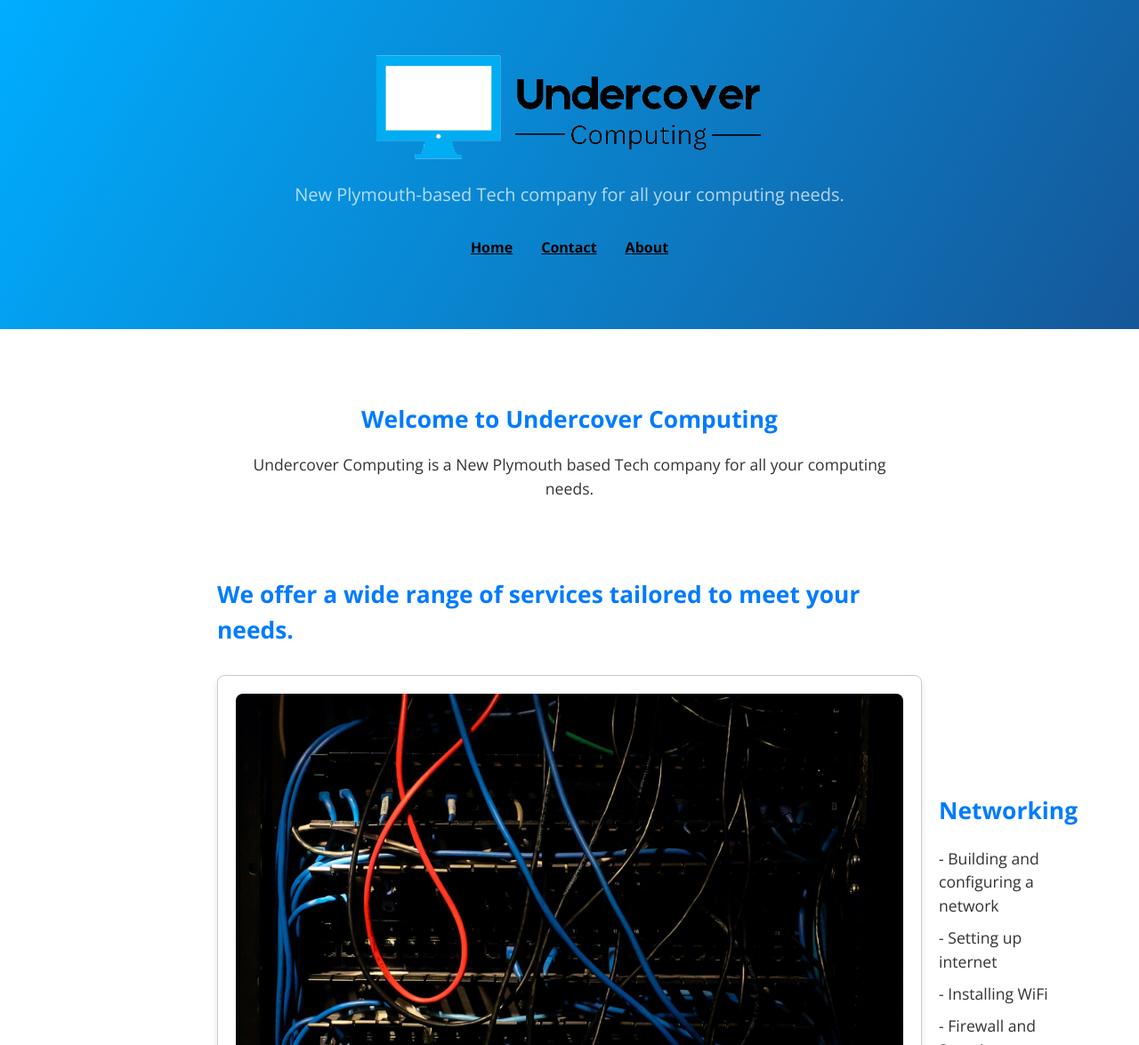
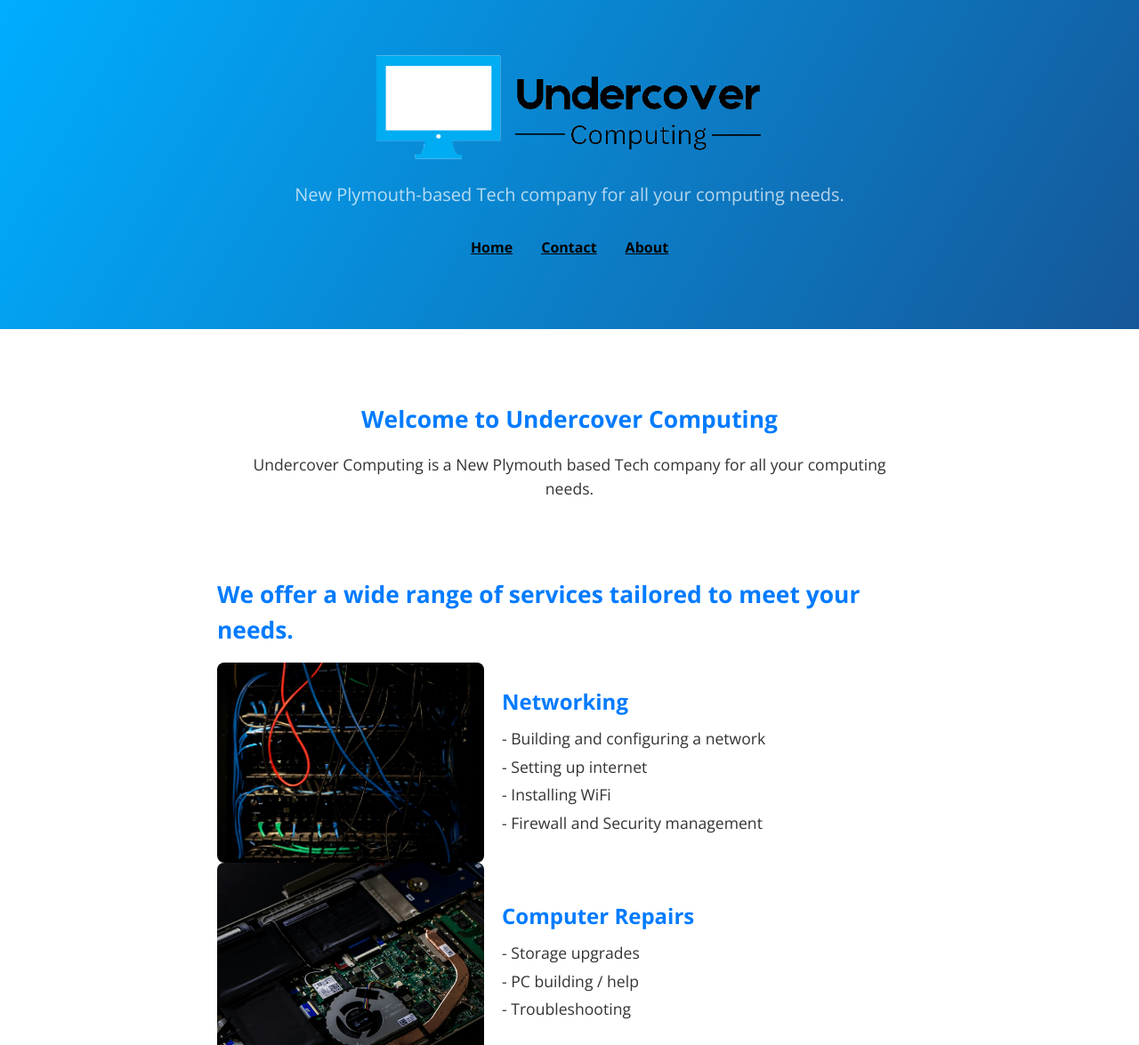
Before and after one commit to UndercoverComputing/undercovercomputing.com, a Jekyll site: the page index.html, which Jekyll copies as it is, in a window 1280 px wide. Shown: the top 1175 px of the page at 89% size. Built offline with Jekyll 4.4.1, drawn with Linux system fonts in a browser that asks for light colours; grey boxes are pictures that could not be loaded.

Commit message:
service update again....

```diff
--- a/assets/css/style.scss
+++ b/assets/css/style.scss
@@ -103,49 +103,46 @@ footer ul li a:hover {
 
 /* Services */
 .service-section {
+    padding: 20px;
     max-width: 1200px;
     margin: 0 auto;
-    padding: 20px;
+}
+
+.services {
+    display: flex;
+    flex-direction: column;
+    gap: 30px; /* Add space between service items */
 }
 
 .service-item {
     display: flex;
     align-items: center; /* Center text vertically */
-    gap: 40px; /* Increase space between image and text */
-    margin: 30px 0; /* More space between sections */
-    border: 1px solid #ccc; /* Box around the entire section */
-    border-radius: 8px; /* Rounded corners for the box */
-    padding: 20px;
-    box-shadow: 0 4px 8px rgba(0, 0, 0, 0.1); /* Subtle shadow */
+    gap: 20px; /* Add space between image and text */
 }
 
 .service-item img {
-    flex: 0 0 160px; /* Adjust image size to 80% of previous (200px * 0.8 = 160px) */
-    height: auto;
-    border-radius: 8px; /* Optional: rounded corners for the image */
+    width: 80%; /* Make images 80% of their container width */
+    max-width: 300px; /* Optional: Limit the max size of the images */
+    border-radius: 8px; /* Optional: Add rounded corners */
 }
 
 .service-content {
-    flex: 1;
-    display: flex;
-    flex-direction: column;
-    justify-content: center; /* Center text vertically */
-    gap: 10px; /* Spacing between text elements */
+    flex: 1; /* Allow text to take up remaining space */
 }
 
 .service-content h3 {
-    margin: 0 0 10px;
-    font-size: 1.5em; /* Adjust font size for readability */
+    margin-bottom: 10px;
+    font-size: 1.5rem;
 }
 
 .service-content ul {
-    list-style: none;
+    list-style: none; /* Remove default list styling */
     padding: 0;
     margin: 0;
 }
 
 .service-content ul li {
-    margin-bottom: 10px; /* Space between list items */
+    margin-bottom: 5px;
 }
 
 /* ---- contact.html ---- */
```
